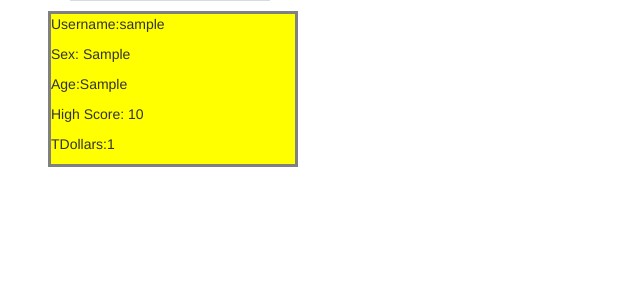
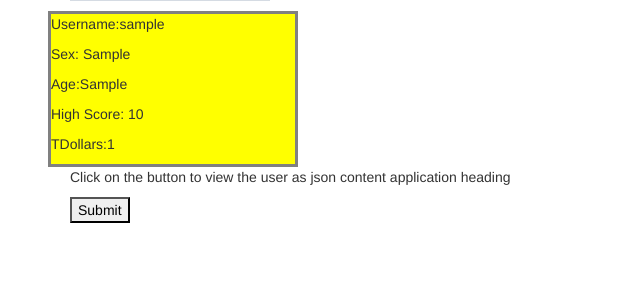
Before and after one commit to mckeane-thomas/info3180Proj1, a Flask app: page /profile/1/ in a window 1280 px wide. Shown: the part 199-483 px from the top of the page, without its empty margins (0-640 px from the left). Run offline with Flask 2, Linux system fonts and the light colour scheme; tables that the repository leaves empty hold one stand-in row (values such as "Sample post"); grey boxes marked "Sample" are stand-in pictures; style sheets or scripts are compiled from the project's sources; some libraries are stand-ins or nearby versions.

Commit message:
Update profile_view.html

```diff
--- a/app/templates/profile_view.html
+++ b/app/templates/profile_view.html
@@ -2,29 +2,23 @@
   {% block js %}{% endblock %}
     {% block main %}
     <div class = "container">
-
-
      <div id="LeftCol">
-        <div id="Photo"> <img alt="Image" src={{img}} height="200" width="200"> </div>
-
+     	<div id="Photo">
+     		<img alt="Image" src={{img}} height="200" width="200">
+     	</div>
      </div>
      <div id ="info">
       	<p>
       		<span>User ID: {{profile.id}} </span>
         </p>
-
         <p>
            <span>Full Name:  {{profile.fname}} {{profile.lname}} </span>
         </p>
-
      </div>
      <div id="Info1">
-
 	<p>
             <span>Date:  {{profile.profile_add_on}}</span>
         </p>
-
-
     </div>
     <div id="Info2">
 
@@ -45,15 +39,14 @@
 	<p>
             <span>TDollars:{{profile.tDollars}}</span>
         </p>
-
-
-
-
-
     </div>
 
     <!-- Needed because other elements inside ProfilePage have floats -->
     <div style="clear:both"></div>
+   <form  action="{{ url_for('single_profile("{{profile.id}}")') }}" method="POST">
+  <p>Click on the button to view the user as json content application heading</p>
+  <input type="submit" value="Submit">
+  </form
  </div>
-    </div>
+
       {% endblock %}
```
Lines whose indentation alone changed are shown as unchanged.
